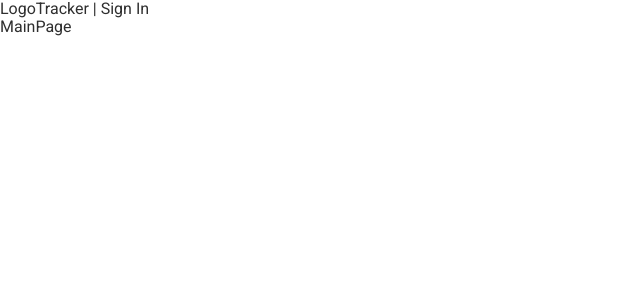
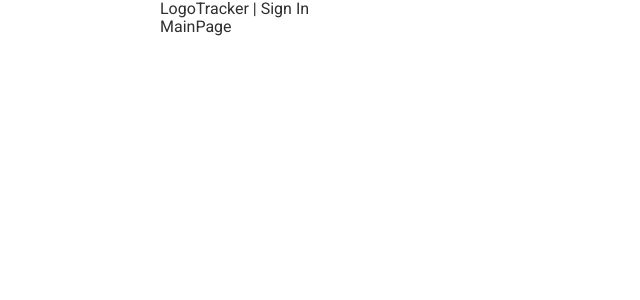
Before and after one commit to OlenaShatalova/team-03-water-tracker-frontend, a React (Vite) app: page /welcome in a window 1536 px wide. Shown: the top 300 px of the page, without its empty margins (0-640 px from the left). Built offline with nearby package versions, Linux system fonts and the light colour scheme.

Commit message:
added css to SharedLayout

```diff
--- a/src/components/SharedLayout/SharedLayout.jsx
+++ b/src/components/SharedLayout/SharedLayout.jsx
@@ -2,13 +2,13 @@ import { Outlet } from "react-router-dom";
 
 import Header from "../Header/Header";
 
+import css from "./SharedLayout.module.css";
+
 const SharedLayout = () => {
   return (
-    <div>
-      <>
-        <Header />
-        <Outlet />
-      </>
+    <div className={css.wrap}>
+      <Header />
+      <Outlet />
     </div>
   );
 };
--- a/src/App.css
+++ b/src/components/SharedLayout/SharedLayout.module.css
@@ -1,24 +1,19 @@
-#root {
+.wrap {
   width: 100%;
   max-width: 320px;
   padding-inline: 20px;
   margin: 0 auto;
 }
 
-/* @media screen and (min-width: 320px) {
-  #root {
-  }
-} */
-
 @media screen and (min-width: 768px) {
-  #root {
+  .wrap {
     max-width: 768px;
     padding-inline: 32px;
   }
 }
 
 @media screen and (min-width: 1440px) {
-  #root {
+  .wrap {
     max-width: 1440px;
     padding-inline: 112px;
   }
```
Also changed, not shown: src/components/SharedLayout/SharedLayout.css (deleted).
